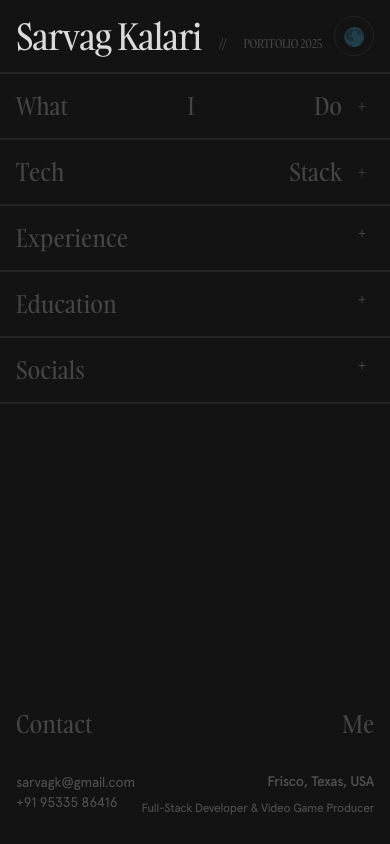
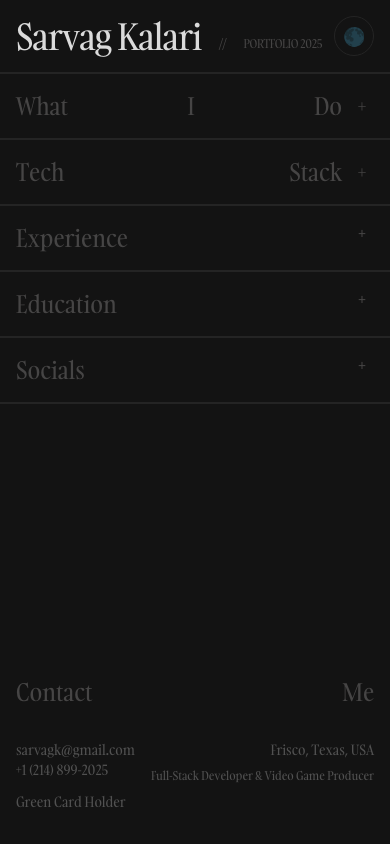
Before and after one commit to starbvuks/portfolio-2024, a Next.js app: page / in a window 390 px wide. Built offline with nearby package versions, Linux system fonts and the light colour scheme.

Commit message:
mobile num fix

```diff
--- a/src/app/components/Landing2.jsx
+++ b/src/app/components/Landing2.jsx
@@ -678,14 +678,13 @@ const Landing = () => {
       {showEgg && (
         <div className="fixed inset-0 flex items-center justify-center z-50 pointer-events-none">
           <div
-            className={`p-6 rounded-md shadow-lg transform scale-up transition-all duration-500 ${
+            className={`p-6 transform scale-up transition-all duration-500 ${
               darkMode
-                ? "bg-[#242424] text-[#ECECEC]"
-                : "bg-[#f2f2f2] text-[#3c3c3c]"
+                ? "text-[#ECECEC]"
+                : "text-[#3c3c3c]"
             }`}
           >
-            <p className="text-xl font-bold mb-2">Konami Code Activated</p>
-            <p className="text-[#8BCD00]">Welcome to the Matrix</p>
+            <p className="font-gambarino text-xl font-bold mb-2">Konami Code Activated</p>
           </div>
         </div>
       )}
@@ -1368,7 +1367,7 @@ const Landing = () => {
           {/* Always visible content */}
           <div className="transition-all duration-500 ease-in-out">
             <div
-              className={`flex flex-row justify-between mt-8 md:mt-20 font-apercu text-sm md:text-xl tracking-tight ${
+              className={`flex flex-row justify-between mt-8 md:mt-20 font-gambarino text-sm md:text-xl tracking-normal ${
                 darkMode ? " text-[#515151]" : " text-[#939393]"
               }`}
             >
@@ -1380,11 +1379,16 @@ const Landing = () => {
                   sarvagk@gmail.com
                 </a>
                 <a
-                  href="tel:+919533586416"
+                  href="tel:+1 (214) 899-2025"
                   className="hover:text-[#8BCD00] transition-colors duration-300"
                 >
-                  +91 95335 86416
+                  +1 (214) 899-2025
                 </a>
+                <span
+                  className="hover:text-[#8BCD00] transition-colors duration-300 mt-3"
+                >
+                  Green Card Holder
+                </span>
               </div>
 
               <div className="flex flex-col text-right md:text-left">
@@ -1393,7 +1397,7 @@ const Landing = () => {
                   Full-Stack Developer & Video Game Producer
                 </p>
                 {!isMobile && (
-                  <div className="flex justify-center mt-3 mb-2 opacity-75">
+                  <div className="flex justify-center mt-3 mb-2 opacity-80">
                     <div
                       className="flex items-center space-x-1 cursor-help"
                       title="Try the Konami code!"
```
